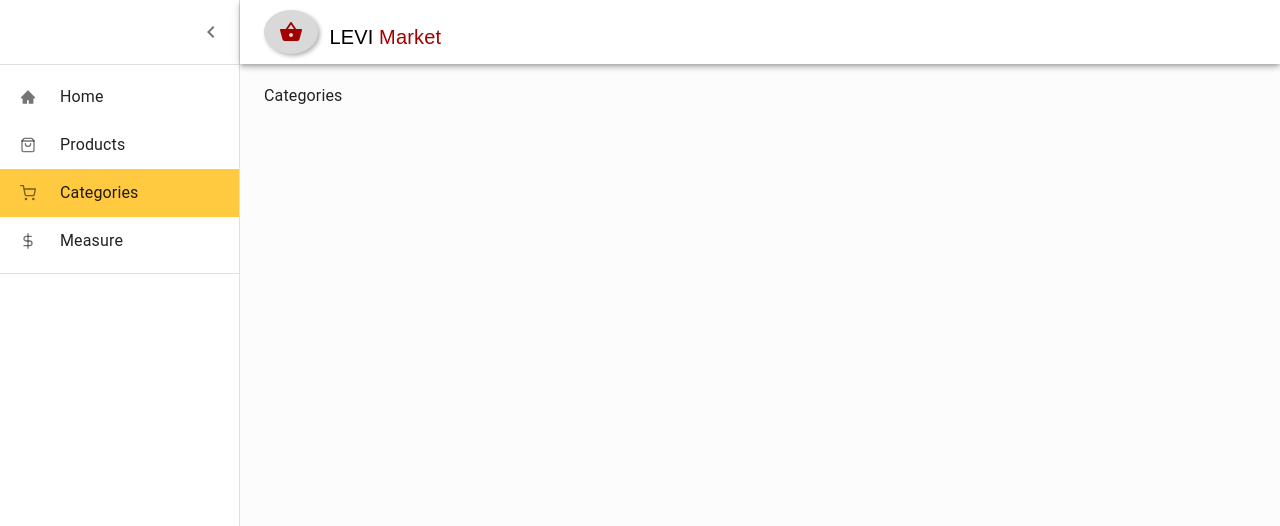
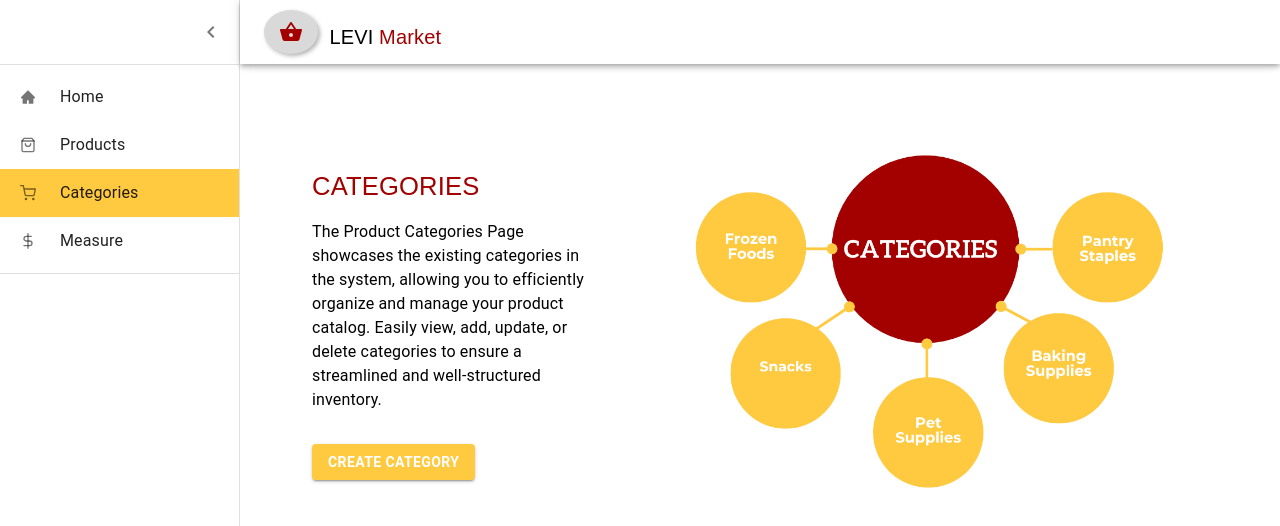
Before and after one commit to a7mad1112/Point-of-sale-system, a React (Create React App) app: page /categories in a window 1280 px wide. Shown: the top 526 px of the page. Built offline with nearby package versions, Linux system fonts and the light colour scheme.

Commit message:
first categories section and create modal

```diff
--- a/package.json
+++ b/package.json
@@ -14,13 +14,15 @@
     "@types/node": "^16.18.36",
     "@types/react": "^18.2.12",
     "@types/react-dom": "^18.2.5",
+    "formik": "^2.4.2",
     "react": "^18.2.0",
     "react-dom": "^18.2.0",
     "react-icons": "^4.9.0",
     "react-router-dom": "^6.13.0",
     "react-scripts": "5.0.1",
-    "typescript": "^4.9.5",
-    "web-vitals": "^2.1.4"
+    "typescript": "^5.1.3",
+    "web-vitals": "^2.1.4",
+    "yup": "^1.2.0"
   },
   "scripts": {
     "start": "react-scripts start",
--- a/src/Components/SideBar/SideBar.tsx
+++ b/src/Components/SideBar/SideBar.tsx
@@ -216,8 +216,7 @@ export default function SideBar({ children }: SideBarProps) {
 
         <Divider />
       </Drawer>
-      <Box component="main" sx={{ flexGrow: 1, p: 3 }}>
-        <div style={{ padding: "30px" }}></div>
+      <Box component="main" sx={{ flexGrow: 1, px: 7, py: 6 }}>
         {children}
       </Box>
     </Box>
--- a/src/index.css
+++ b/src/index.css
@@ -18,7 +18,7 @@
 
 /* base style */
 body {
-  background-color: #fcfcfc !important;
+  /* background-color: #fcfcfc !important; */
   font-family: 'Istok Web', sans-serif;
 }
 
@@ -38,7 +38,6 @@ a {
 h1,
 h2 {
   color: var(--red-color, #A30000);
-  font-size: 2.1rem;
   font-weight: 600;
 }
 
@@ -50,13 +49,8 @@ section {
   section {
     padding: 40px 0;
   }
-
-  h1,
-  h2 {
-    font-size: 1.5rem;
-  }
 }
 
 p {
-  color: var(--gray-color, #D9D9D9);
+  color: var(--black-color, #000);
 }
--- a/src/pages/Categories/Categories.tsx
+++ b/src/pages/Categories/Categories.tsx
@@ -1,8 +1,59 @@
+import { useState } from "react";
+import SectionHeading from "../Components/SectionHeading/SectionHeading";
+import { Box, Button } from "@mui/material";
+import categoriesImg from "../../assets/ProductCategoryDiagram.png";
+import "./categories.css";
+import CreateCategoryModal from "../Components/CreateCategoryModal/CreateCategoryModal";
+const Categories = () => {
+  const [showCreateModal, setShowCreateModal] = useState(false);
 
-const Categories = () => {
   return (
-    <div>Categories</div>
-  )
-}
+    <section>
+      <Box
+        display="flex"
+        flexDirection="row"
+        flexWrap="wrap"
+        justifyContent="space-between"
+        alignItems="center"
+        gap={2}
+      >
+        <Box flex={1} minWidth={300} margin="auto" p={2}>
+          <SectionHeading position="left" text="Categories" />
+          <p>
+            The Product Categories Page showcases the existing categories in the
+            system, allowing you to efficiently organize and manage your product
+            catalog. Easily view, add, update, or delete categories to ensure a
+            streamlined and well-structured inventory.
+          </p>
+          <Button
+            onClick={() => setShowCreateModal(true)}
+            sx={{
+              my: 4,
+              backgroundColor: "var(--yellow-color)",
+              color: "#FFFFFF",
+              fontWeight: "bold",
+              transition: "0.3s",
+              "&:hover": {
+                opacity: 0.8,
+                backgroundColor: "var(--yellow-color)",
+                transform: "translateY(-2px)",
+              },
+            }}
+            variant="contained"
+          >
+            Create Category
+          </Button>
+        </Box>
 
-export default Categories
+        <Box flex={2} minWidth={300} p={2} margin="auto">
+          <img src={categoriesImg} alt="Categories" />
+        </Box>
+      </Box>
+      {
+        showCreateModal && <CreateCategoryModal setIsShow={setShowCreateModal}/>
+      }
+    </section>
+  );
+};
+
+export default Categories;
--- /dev/null
+++ b/src/pages/Categories/categories.css
@@ -0,0 +1,3 @@
+img[alt="Categories"] {
+  width: 100%;
+}
--- /dev/null
+++ b/src/pages/Components/CreateCategoryModal/CreateCategoryModal.tsx
@@ -0,0 +1,59 @@
+import { useFormik } from "formik";
+import "./modal.css";
+import { IoCloseOutline } from "react-icons/io5";
+import * as Yup from "yup";
+
+const validationSchema = Yup.object({
+  category: Yup.string().required("Category is required"),
+});
+
+const initialValues = {
+  category: "",
+};
+
+type CreateCategoryModalProps = {
+  setIsShow: React.Dispatch<React.SetStateAction<boolean>>;
+};
+
+const CreateCategoryModal = ({ setIsShow }: CreateCategoryModalProps) => {
+  const closeModal = () => setIsShow(false);
+
+  const formik = useFormik({
+    initialValues: initialValues,
+    onSubmit: (values) => {
+      // Handle form submission logic here
+      closeModal();
+      console.log(values);
+    },
+    validationSchema,
+  });
+
+  return (
+    <div className="overlay" onClick={e => e.currentTarget === e.target && closeModal()}>
+      <form onSubmit={formik.handleSubmit}>
+        <i className="close-btn" onClick={closeModal}>
+          <IoCloseOutline />
+        </i>
+        <div className="form-group">
+          <label htmlFor="category">Category Name</label>
+          <input
+            type="text"
+            name="category"
+            id="category"
+            onChange={formik.handleChange}
+            value={formik.values?.category}
+            onBlur={formik.handleBlur}
+          />
+        </div>
+        {formik.errors.category && formik.touched.category && (
+          <p className="field-err">{formik.errors.category}</p>
+        )}
+        <div className="form-group">
+          <button type="submit">Create</button>
+        </div>
+      </form>
+    </div>
+  );
+};
+
+export default CreateCategoryModal;
--- /dev/null
+++ b/src/pages/Components/CreateCategoryModal/modal.css
@@ -0,0 +1,71 @@
+.overlay {
+  position: fixed;
+  z-index: 9999;
+  width: 100%;
+  left: 0;
+  top: 0;
+  height: 100%;
+  backdrop-filter: blur(3px);
+  background-color: hsla(0,0%,100%,.26);
+}
+
+.form-group {
+  display: flex;
+  flex-direction: column;
+  margin-top: 15px;
+  justify-content: flex-start;
+}
+
+.form-group label {
+  font-weight: bold;
+  margin-bottom: 5px;
+}
+.form-group input{
+  width: 100%;
+  padding: 8px 10px;
+  border: none;
+  outline: none;
+  border-radius: 4px;
+  display: flex;
+  align-items: center;
+  justify-content: center;
+  text-align: center;
+  font-size: 18px;
+}
+
+form {
+  background-color: var(--gray-color);
+  width: 350px;
+  padding: 25px;
+  position: fixed;
+  left: 50%;
+  top: 50%;
+  transform: translate(-50%, -50%);
+  box-shadow: 2px 2px 4px rgba(0, 0, 0, 0.3);
+  background-image: linear-gradient(90deg,var(--yellow-color),var(--red-color));
+}
+
+form .close-btn {
+  color: var(--yellow-color);
+  font-size: 25px;
+  font-weight: bold;
+  position: absolute;
+  top: 8px;
+  right: 8px;
+  cursor: pointer;
+}
+
+.form-group button {
+  padding: 8px 10px;
+  border: none;
+  font-weight: bold;
+  font-size: 17px;
+  cursor: pointer;
+  background-color: var(--gray-color);
+}
+
+p.field-err {
+  margin-top: 3px;
+  color: var(--red-color);
+  font-weight: 700;
+}
--- /dev/null
+++ b/src/pages/Components/SectionHeading/SectionHeading.tsx
@@ -0,0 +1,15 @@
+import "./section-heading.css";
+import Box from "@mui/material/Box";
+interface SectionHeadingProps {
+  position?: string;
+  text: string
+}
+const SectionHeading: React.FC<SectionHeadingProps> = ({ position = "center", text }) => {
+  return (
+    <Box sx={{ textAlign: position }} className={`main-heading ${position === 'center' && 'center-heading'}`}>
+      <h2>{text}</h2>
+    </Box>
+  );
+};
+
+export default SectionHeading;
--- /dev/null
+++ b/src/pages/Components/SectionHeading/section-heading.css
@@ -0,0 +1,37 @@
+.main-heading h2 {
+  font-weight: normal;
+  font-size: 1.6rem;
+  position: relative;
+  margin-bottom: 15px;
+  text-transform: uppercase;
+}
+
+@media (max-width: 768px) {
+  .main-heading h2 {
+    margin-bottom: 15px;
+  }
+}
+
+.center-heading h2::before {
+  content: "";
+  position: absolute;
+  left: 50%;
+  transform: translateX(-50%);
+  height: 1px;
+  background-color: var(--black-color, #000);
+  bottom: -11px;
+  width: 110px;
+}
+
+.center-heading h2::after {
+  content: "";
+  position: absolute;
+  left: 50%;
+  transform: translateX(-50%);
+  width: 14px;
+  height: 14px;
+  border-radius: 50%;
+  border: 1px solid var(--black-color, #000);
+  bottom: -18px;
+  background-color: white;
+}
```
Also changed, not shown: src/assets/ProductCategoryDiagram.png (added), 1 other file (tests, documents, lock files or other folders).
